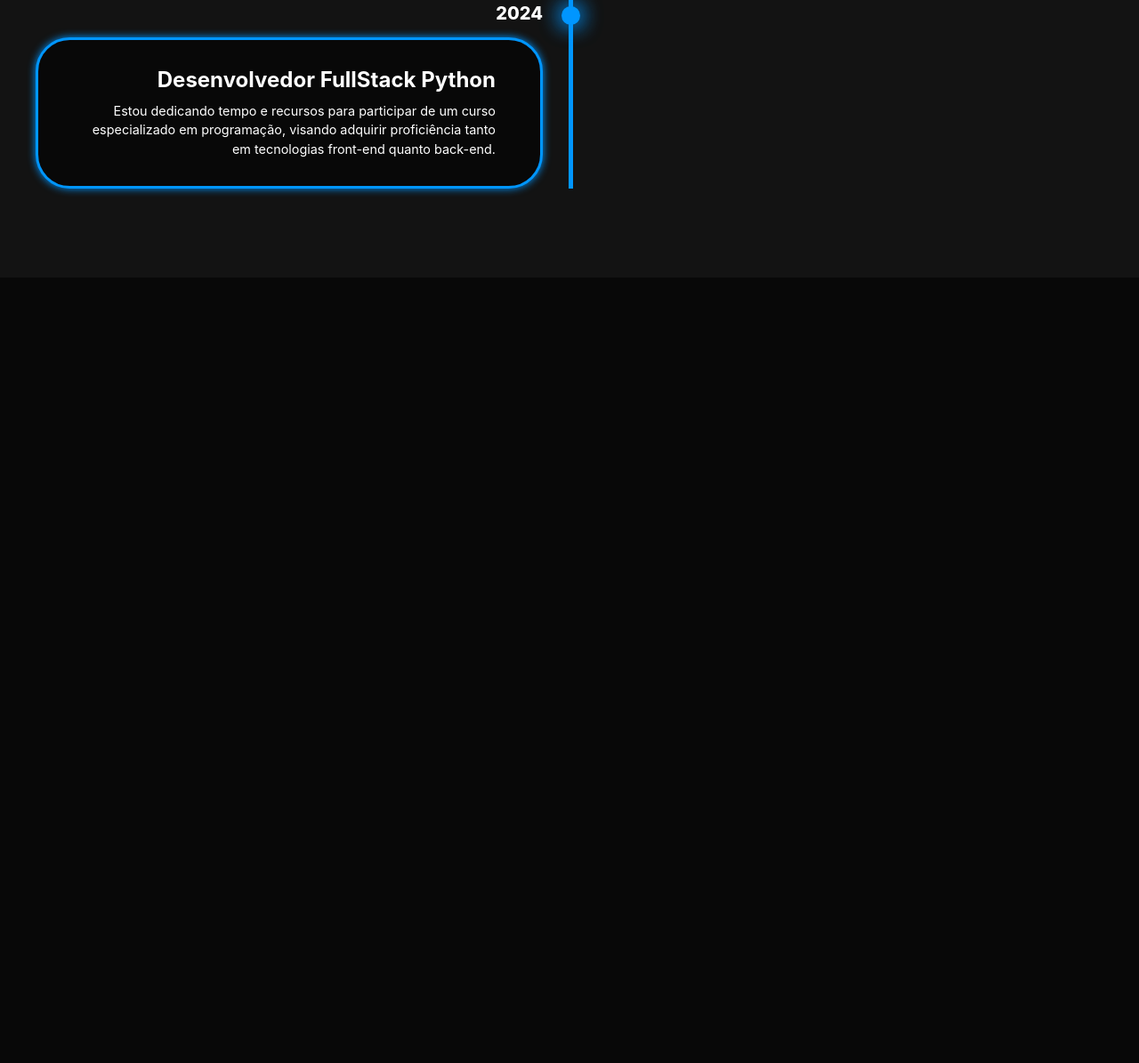
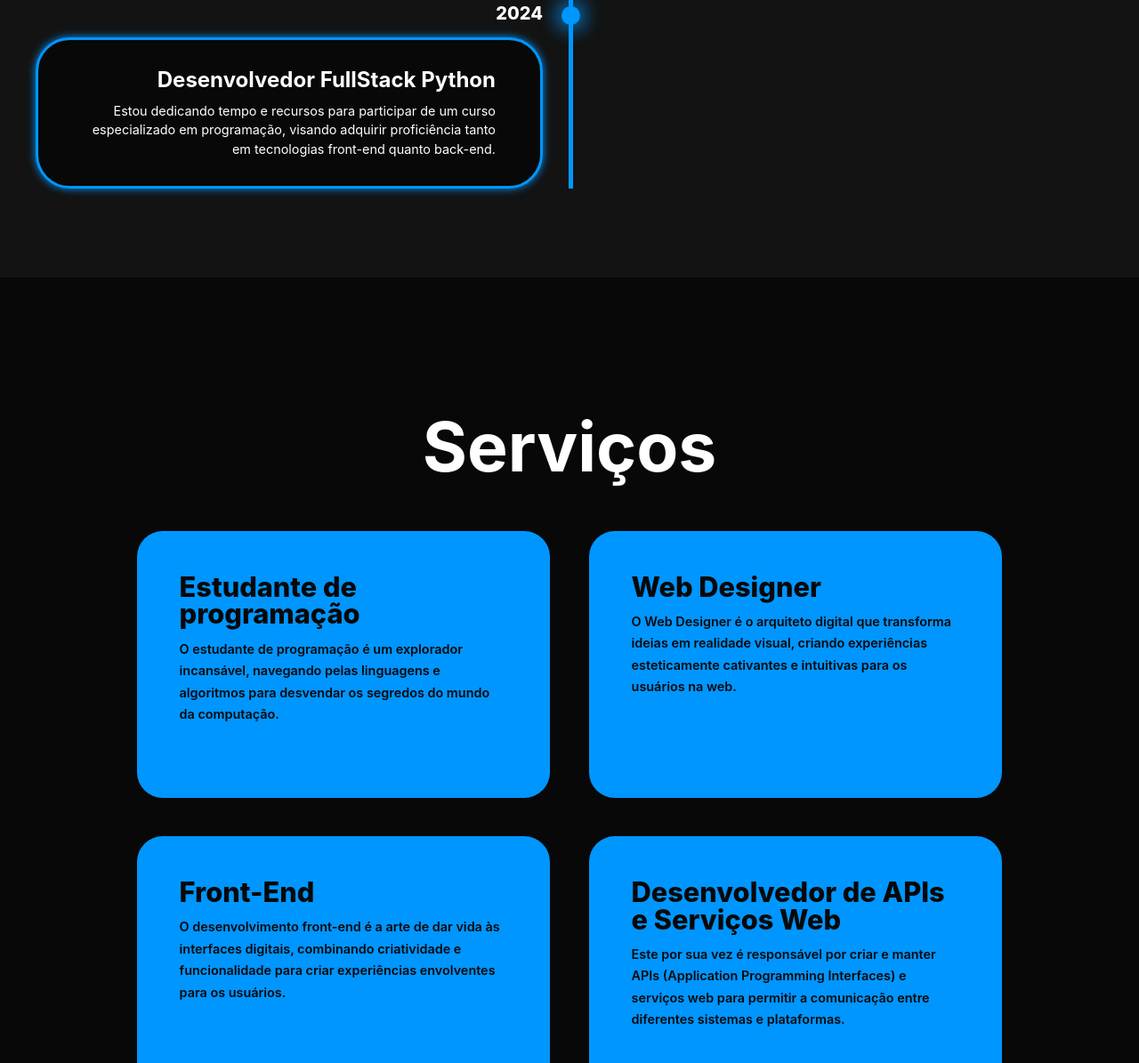
Before and after one commit to LorranFranklin/portfolio, a plain HTML site: page index.html in a window 1280 px wide. Shown: the part 1605-2800 px from the top of the page at 89% size. Before the commit the page ends 1917 px from the top, so only its background shows below. Drawn offline with nearby package versions, Linux system fonts and the light colour scheme.

Commit message:
area de serviços e atuação

```diff
--- a/css/style.css
+++ b/css/style.css
@@ -366,3 +366,61 @@ span {
   font-weight: 400;
   line-height: 1.5;
 }
+
+/* section services */
+.services {
+  background: var(--bg-color);
+  color: #080808;
+}
+
+.services h2 {
+  margin-bottom: 5rem;
+  color: #fff;
+}
+
+.services-container {
+  display: grid;
+  grid-template-columns: repeat(2, 1fr);
+  align-items: center;
+  gap: 4.5rem;
+}
+
+.service-box {
+  background-color: var(--main-color);
+  height: 300px;
+  border-radius: 3rem;
+  border: 5px;
+  cursor: pointer;
+  transition: 0.3s ease-in-out;
+}
+
+.service-box:hover {
+  background: #fff;
+  color: #131313;
+  border: 5px solid var(--main-color);
+  transform: scale(1.05);
+}
+
+.service-box .service-info {
+  display: flex;
+  flex-direction: column;
+  text-align: left;
+  min-height: 200px;
+  justify-content: left;
+  padding: 5rem;
+}
+
+.service-info h4 {
+  font-size: 3.2rem;
+  font-weight: 800;
+  line-height: 1;
+  padding-bottom: 1.2rem;
+}
+
+.service-info p {
+  font-size: 1.5rem;
+  font-weight: 600;
+  min-height: 100px;
+  line-height: 1.7;
+  margin: auto;
+}
--- a/index.html
+++ b/index.html
@@ -15,9 +15,8 @@
 
     <nav class="nav">
       <a href="#home">Home</a>
-      <a href="#sobre">Sobre</a>
       <a href="#education">Educação</a>
-      <a href="#projets">Projetos</a>
+      <a href="#services">Serviços</a>
       <a href="#contact">Contato</a>
     </nav>
   </header>
@@ -26,7 +25,7 @@
     <div class="home-content">
       <h1>Olá, meu nome é <span>Franklin Lorran</span></h1>
       <h3 class="text-animation">Eu sou <span></span></h3>
-      <p>Estou me dedicando aos estudos de programação e desenvolvendo projetos para aprimorar minhas habilidades como desenvolvedor de software.</p>
+      <p>Estou me dedicando aos estudos de programação e desenvolvendo projetos para aprimorar minhas habilidades como Desenvolvedor.</p>
 
       <div class="social-icons">
         <a href="https://www.linkedin.com/in/franklin-lorran/"><i class='bx bxl-linkedin-square'></i></a>
@@ -73,8 +72,41 @@
           <p>Estou dedicando tempo e recursos para participar de um curso especializado em programação, visando adquirir proficiência tanto em tecnologias front-end quanto back-end.</p>
         </div>
       </div>
+    </div>
+  </section>
 
+  <!-- section services -->
+  <section class="services" id="services">
+    <h2 class="heading">Serviços</h2>
+    <div class="services-container">
 
+      <div class="service-box">
+        <div class="service-info">
+          <h4>Estudante de programação</h4>
+          <p>O estudante de programação é um explorador incansável, navegando pelas linguagens e algoritmos para desvendar os segredos do mundo da computação.</p>
+        </div>
+      </div>
+
+      <div class="service-box">
+        <div class="service-info">
+          <h4>Web Designer</h4>
+          <p>O Web Designer é o arquiteto digital que transforma ideias em realidade visual, criando experiências esteticamente cativantes e intuitivas para os usuários na web.</p>
+        </div>
+      </div>
+
+      <div class="service-box">
+        <div class="service-info">
+          <h4>Front-End</h4>
+          <p>O desenvolvimento front-end é a arte de dar vida às interfaces digitais, combinando criatividade e funcionalidade para criar experiências envolventes para os usuários.</p>
+        </div>
+      </div>
+
+      <div class="service-box">
+        <div class="service-info">
+          <h4>Desenvolvedor de APIs e Serviços Web</h4>
+          <p>Este por sua vez é responsável por criar e manter APIs (Application Programming Interfaces) e serviços web para permitir a comunicação entre diferentes sistemas e plataformas.</p>
+        </div>
+      </div>
     </div>
   </section>
 </body>
```
